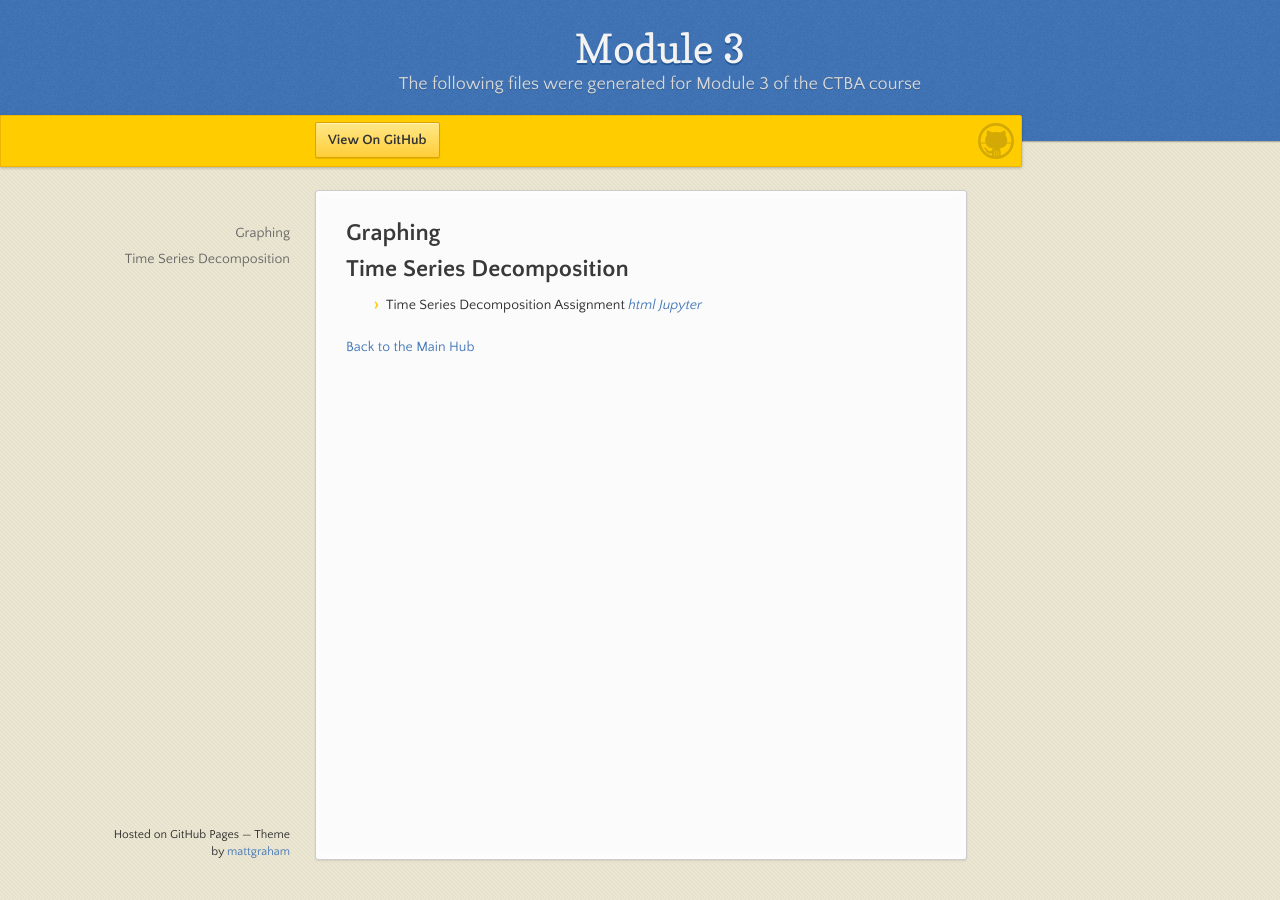
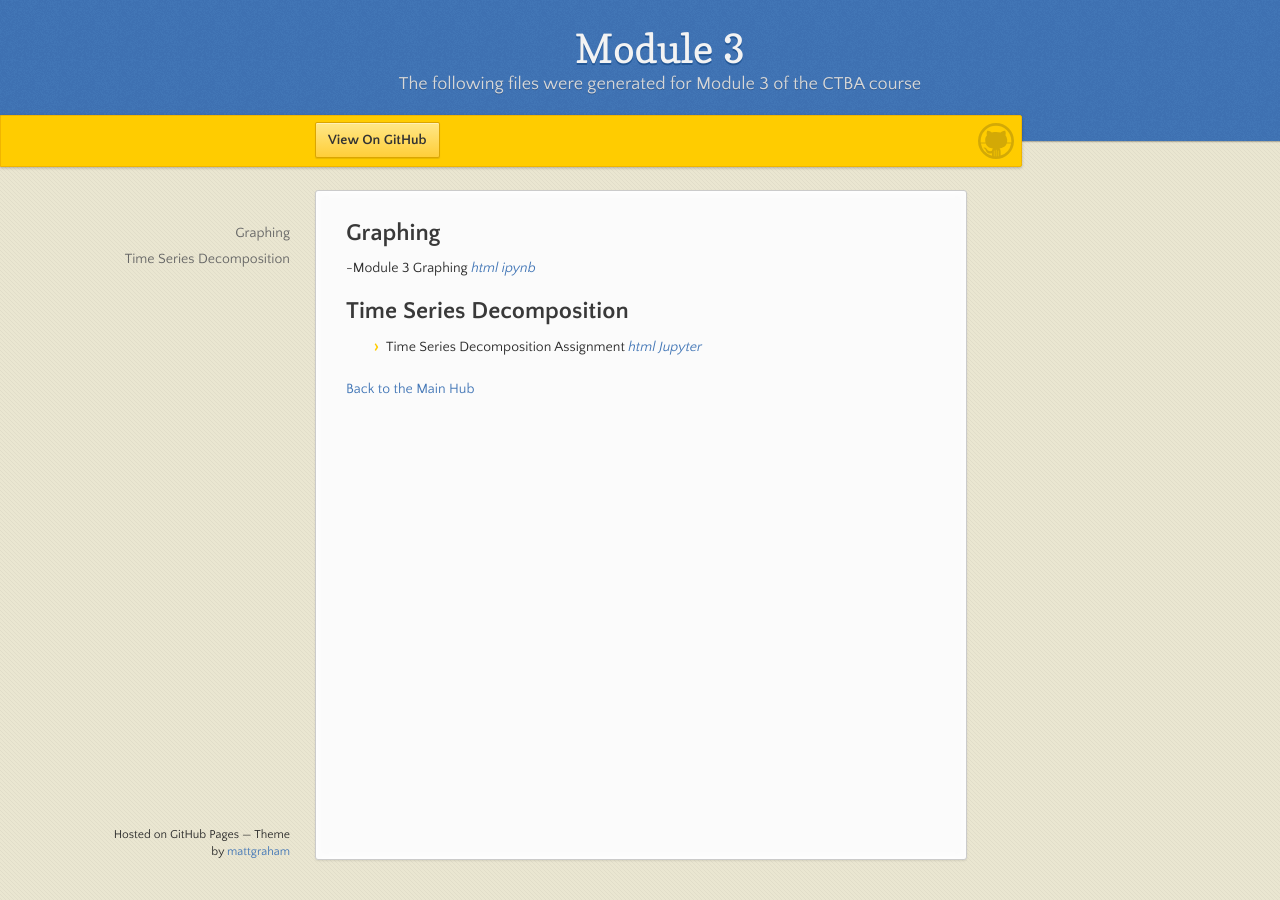
Before and after one commit to jksmith01/jksmith01.github.io, a Jekyll site: the page built from Module3/index.md, in a window 1280 px wide. Built offline with Jekyll 4.4.1, drawn with Linux system fonts in a browser that asks for light colours; our own code applies the rules of GitHub Pages for plain Markdown files.

Commit message:
Update index.md
Added links for the M3Graphing assignment.

```diff
--- a/Module3/index.md
+++ b/Module3/index.md
@@ -3,7 +3,7 @@ title: Module 3
 description: The following files were generated for Module 3 of the CTBA course
 ---
 ## Graphing
-
+-Module 3 Graphing  _[html](M3Graphing.html)_  _[ipynb](M3Graphing.ipynb)_
 
 ## Time Series Decomposition
 - Time Series Decomposition Assignment _[html](TimeSeries.html)_ _[Jupyter](TimeSeries.ipynb)_
```
